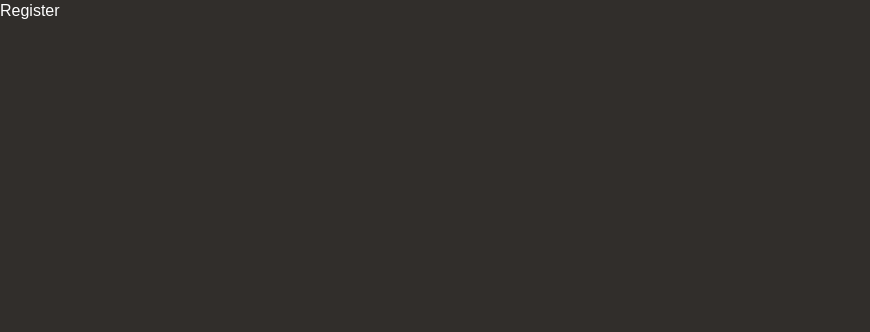
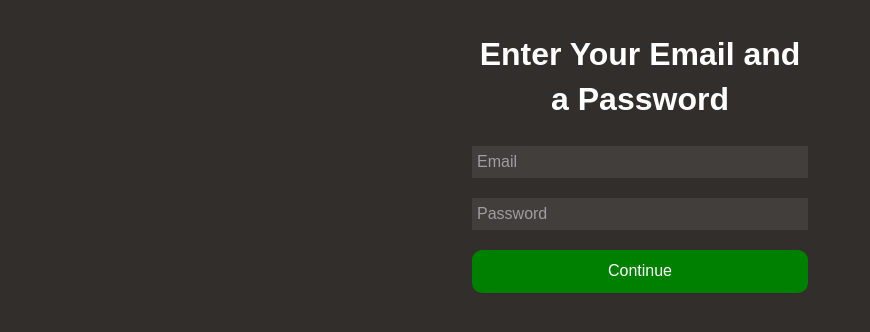
Before and after one commit to Jaafar-Kamalah/1v1padel, a React (Vite) app in the folder frontend/: page /register in a window 1280 px wide. Shown: the top 332 px of the page, without its empty margins (0-870 px from the left). Built offline with nearby package versions, Linux system fonts and the light colour scheme.

Commit message:
feat: add basic register page UI

```diff
--- /dev/null
+++ b/frontend/src/pages/Register/index.css
@@ -0,0 +1,35 @@
+body {
+    display: flex;
+    justify-content: center;
+}
+
+.card {
+    padding: 32px;
+    width: 400px;
+    text-align: center;
+}
+
+h1 {
+    margin-top: 0;
+    margin-bottom: 24px;
+    font-size: 32px;
+    font-weight: 700;
+}
+
+.input-group {
+    margin-bottom: 20px;
+}
+
+.input-group input {
+    background-color: rgba(255, 255, 255, 0.08);
+    width: 100%;
+    padding: 5px;
+}
+
+button {
+    width: 100%;
+    border-radius: 10px;
+    background-color: green;
+    padding: 10px;
+    font: 20px;
+}
--- a/frontend/src/pages/Register/index.tsx
+++ b/frontend/src/pages/Register/index.tsx
@@ -1,7 +1,18 @@
+import "./index.css";
+
 function Register() {
   return (
     <>
-      <h1>Register</h1>
+      <div className="card">
+        <h1>Enter Your Email and a Password</h1>
+        <div className="input-group">
+          <input type="email" placeholder="Email"/>
+        </div>
+        <div className="input-group">
+          <input type="password" placeholder="Password" />
+        </div>
+        <button>Continue</button>
+      </div>
     </>
   );
 }
```
